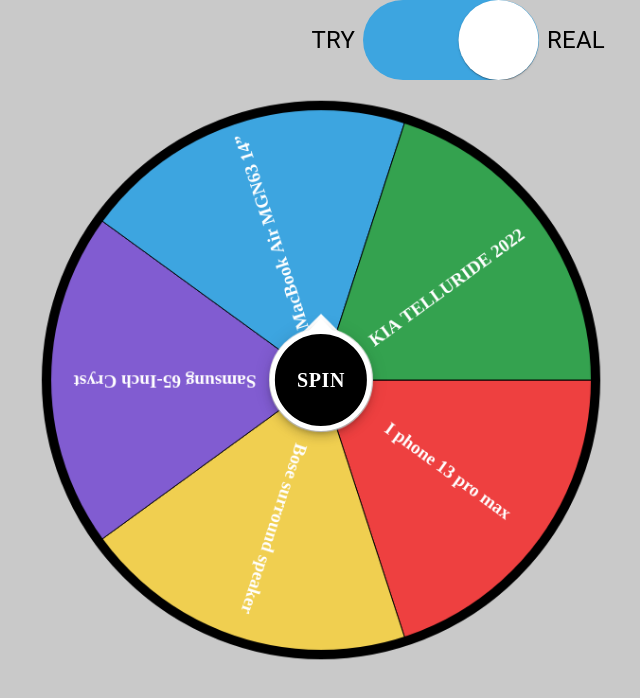
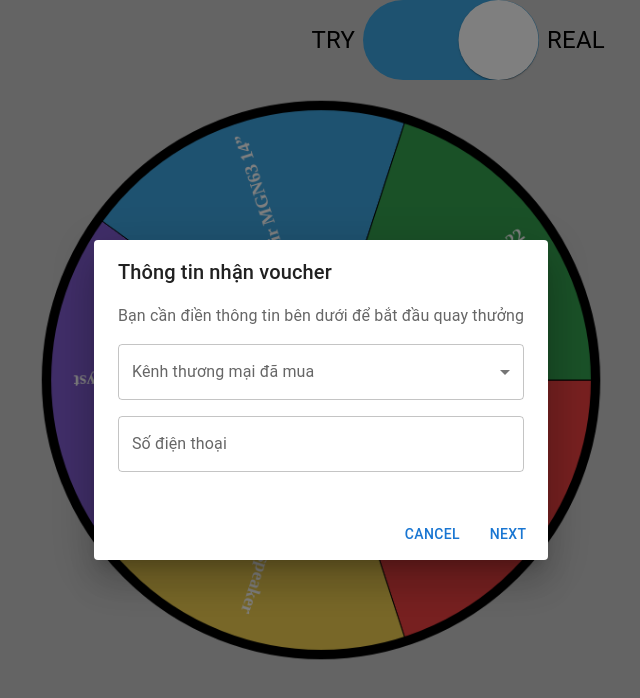
Before and after one commit to huycanh14/sancool, a Next.js app: page /quay-thuong in a window 1280 px wide. Both pictures are taken after a click on the element 722 px from the left and 40 px from the top of the page. Shown: the top 698 px of the page, without its empty margins (319-959 px from the left). Built offline with nearby package versions, Linux system fonts and the light colour scheme.

Commit message:
feat: add form

```diff
--- a/app/quay-thuong/page.tsx
+++ b/app/quay-thuong/page.tsx
@@ -1,18 +1,26 @@
 "use client";
-import { useAppSelector } from "@/common/hook";
+import { useAppDispatch, useAppSelector } from "@/common/hook";
 import ChooseSwitch from "@/components/choose-switch";
+import FormSpin from "@/components/form-spin";
 import Wheel from "@/components/wheel";
 import { ESwitch } from "@/enum/ESwitch";
+import { UPDATE_SWITCH } from "@/redux/slices/switchSlice";
 import { Box, Container } from "@mui/material";
 import Grid from "@mui/material/Unstable_Grid2";
 import { useEffect } from "react";
 
 const QuayThuongPage = () => {
   const switchStatus = useAppSelector((state) => state.switch.status);
+  const dispatchTookit = useAppDispatch();
 
   useEffect(() => {
     console.log("switchStatus", switchStatus);
   }, [switchStatus]);
+
+  const handleCancel = () => {
+    dispatchTookit(UPDATE_SWITCH(ESwitch.TRY));
+    console.log("sss");
+  };
 
   return (
     <>
@@ -65,97 +73,10 @@
         </Box>
       </Container>
 
-      {/* <Wheel
-        segments={[
-          {
-            id: "1",
-            text: "I phone 13 pro max",
-            color: "#EE4040",
-            occurrence: 2,
-          },
-          { id: "2", text: "Bose surround speakers", color: "#F0CF50" },
-          {
-            id: "3",
-            text: "Samsung 65-Inch Crystal UHD 4K Flat Smart TV",
-            color: "#815CD1",
-          },
-          {
-            id: "4",
-            text: "MacBook Air MGN63 14” Display, Apple M1 Chip With 8-Core",
-            color: "#3DA5E0",
-          },
-          {
-            id: "4",
-            text: "KIA TELLURIDE 2022",
-            color: "#34A24F",
-          },
-          // {
-          //   id: "5",
-          //   text: "KIA TELLURIDE 2022",
-          //   color: "#34A24F",
-          // },
-          // {
-          //   id: "6",
-          //   text: "KIA TELLURIDE 2022",
-          //   color: "#34A24F",
-          // },
-          // {
-          //   id: "7",
-          //   text: "KIA TELLURIDE 2022",
-          //   color: "#34A24F",
-          // },
-          // {
-          //   id: "8",
-          //   text: "KIA TELLURIDE 2022",
-          //   color: "#34A24F",
-          // },
-          // {
-          //   id: "9",
-          //   text: "KIA TELLURIDE 2022",
-          //   color: "#34A24F",
-          // },
-          // {
-          //   id: "10",
-          //   text: "KIA TELLURIDE 2022",
-          //   color: "#34A24F",
-          // },
-          // {
-          //   id: "11",
-          //   text: "KIA TELLURIDE 2022",
-          //   color: "#34A24F",
-          // },
-          // {
-          //   id: "12",
-          //   text: "KIA TELLURIDE 2022",
-          //   color: "#34A24F",
-          // },
-          // {
-          //   id: "13",
-          //   text: "KIA TELLURIDE 2022",
-          //   color: "#34A24F",
-          // },
-          // {
-          //   id: "14",
-          //   text: "KIA TELLURIDE 2022",
-          //   color: "#34A24F",
-          // },
-          // {
-          //   id: "15",
-          //   text: "KIA TELLURIDE 2022",
-          //   color: "#34A24F",
-          // },
-        ]}
-        isOnlyOnce={true}
-        isAccept={true}
-        sxCanvas={{
-          width: "100%",
-        }}
-        // winningSegment={{
-        //   // id: "1",
-        //   text: "I phone 13 pro max",
-        //   color: "#EE4040",
-        // }}
-      /> */}
+      <FormSpin
+        isOpen={switchStatus === ESwitch.REAL}
+        handleClose={() => handleCancel()}
+      ></FormSpin>
     </>
   );
 };
--- /dev/null
+++ b/components/form-spin/index.tsx
@@ -0,0 +1,147 @@
+import { EChannel } from "@/enum/EChannel";
+import { yupResolver } from "@hookform/resolvers/yup";
+import {
+  Box,
+  Button,
+  Dialog,
+  DialogActions,
+  DialogContent,
+  DialogContentText,
+  DialogTitle,
+  MenuItem,
+  TextField,
+} from "@mui/material";
+import { Controller, SubmitHandler, useForm } from "react-hook-form";
+import * as yup from "yup";
+
+interface IProps {
+  isOpen: boolean;
+  handleClose?: Function;
+}
+
+interface IFormInput {
+  channel: string;
+  phone: string;
+}
+
+const FormSpin = (props: IProps) => {
+  const keys = Object.keys(EChannel).filter((key) => key !== "toString");
+  const schema = yup
+    .object()
+    .shape({
+      channel: yup.string().required("Kênh mua sắm không được bỏ trống"),
+      phone: yup
+        .string()
+        .required("Số điện thoại không được bỏ trống")
+        .test(
+          "len",
+          "Số điện thoại phải 10 ký tự",
+          (val) => val.toString().length === 10
+        ),
+    })
+    .required();
+  const { control, handleSubmit, reset } = useForm<IFormInput>({
+    mode: "onChange",
+    defaultValues: {
+      channel: "",
+      phone: "",
+    },
+    resolver: yupResolver(schema),
+  });
+
+  const onSubmit: SubmitHandler<IFormInput> = (data) => console.log(data);
+
+  return (
+    <>
+      <Dialog
+        open={props.isOpen}
+        onClose={() => {
+          reset();
+          props.handleClose && props.handleClose();
+        }}
+      >
+        <form onSubmit={handleSubmit(onSubmit)}>
+          <DialogTitle>Thông tin nhận voucher</DialogTitle>
+          <DialogContent>
+            <DialogContentText>
+              Bạn cần điền thông tin bên dưới để bắt đầu quay thưởng
+            </DialogContentText>
+
+            <Box sx={{ my: 2 }}>
+              <Controller
+                control={control}
+                name={"channel"}
+                render={({ field, formState }) => (
+                  <>
+                    <TextField
+                      select
+                      error={!!formState.errors["channel"]}
+                      {...field}
+                      onChange={(e) => {
+                        field.onChange(e);
+                      }}
+                      fullWidth
+                      helperText={`${
+                        formState.errors["channel"]?.message ?? ""
+                      }`}
+                      label="Kênh thương mại đã mua"
+                    >
+                      {keys.map((value, index) => {
+                        return (
+                          <MenuItem
+                            key={index}
+                            // @ts-ignore
+                            value={EChannel[value]}
+                          >
+                            {EChannel.toString(value as EChannel)}
+                          </MenuItem>
+                        );
+                      })}
+
+                      <MenuItem value={"10"}>Ten</MenuItem>
+                      <MenuItem value={"20"}>Twenty</MenuItem>
+                      <MenuItem value={"30"}>Thirty</MenuItem>
+                    </TextField>
+                  </>
+                )}
+              ></Controller>
+            </Box>
+            <Box sx={{ my: 2 }}>
+              <Controller
+                control={control}
+                name={"phone"}
+                render={({ field, formState }) => (
+                  <>
+                    <TextField
+                      fullWidth
+                      error={!!formState.errors["phone"]}
+                      {...field}
+                      onChange={(e) => {
+                        field.onChange(e);
+                      }}
+                      helperText={`${formState.errors["phone"]?.message ?? ""}`}
+                      label="Số điện thoại"
+                    ></TextField>
+                  </>
+                )}
+              ></Controller>
+            </Box>
+          </DialogContent>
+          <DialogActions>
+            <Button
+              onClick={() => {
+                reset();
+                props.handleClose && props.handleClose();
+              }}
+            >
+              Cancel
+            </Button>
+            <Button type="submit">Next</Button>
+          </DialogActions>
+        </form>
+      </Dialog>
+    </>
+  );
+};
+
+export default FormSpin;
--- /dev/null
+++ b/enum/EChannel.ts
@@ -0,0 +1,28 @@
+export enum EChannel {
+  SHOPEE = "SHOPEE",
+  TIKTOK = "TIKTOK",
+}
+
+export namespace EChannel {
+  export function toString(channel: EChannel): string {
+    switch (channel) {
+      case EChannel.SHOPEE:
+        return "Shopee";
+      case EChannel.TIKTOK:
+        return "Tiktok";
+      default:
+        return "";
+    }
+  }
+}
+
+export function EChannelToString(channel: EChannel): string {
+  switch (channel) {
+    case EChannel.SHOPEE:
+      return "Shopee";
+    case EChannel.TIKTOK:
+      return "Tiktok";
+    default:
+      return "";
+  }
+}
--- a/package.json
+++ b/package.json
@@ -11,6 +11,7 @@
   "dependencies": {
     "@emotion/react": "^11.11.1",
     "@emotion/styled": "^11.11.0",
+    "@hookform/resolvers": "^3.3.1",
     "@mui/material": "^5.14.9",
     "@reduxjs/toolkit": "^1.9.5",
     "@types/node": "20.6.2",
@@ -23,8 +24,10 @@
     "postcss": "8.4.29",
     "react": "18.2.0",
     "react-dom": "18.2.0",
+    "react-hook-form": "^7.46.1",
     "react-redux": "^8.1.2",
     "tailwindcss": "3.3.3",
-    "typescript": "5.2.2"
+    "typescript": "5.2.2",
+    "yup": "^1.2.0"
   }
 }
```
Also changed, not shown: 1 other file (tests, documents, lock files or other folders).
